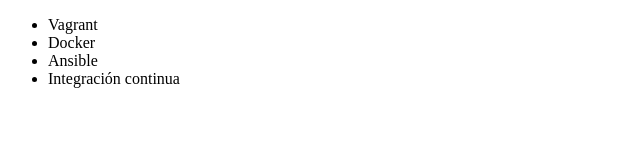
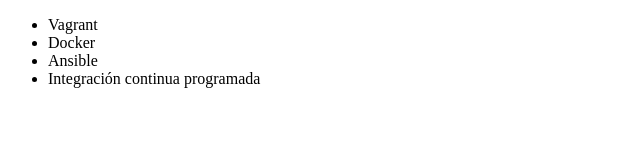
Before and after one commit to ernesto33184/Alura-Cursos, a plain HTML site: page index.html in a window 1280 px wide. Shown: the full height of the page, 0-640 px from the left. Drawn offline with Linux system fonts and the light colour scheme.

Commit message:
arreglado insercion de caracteres

```diff
--- a/index.html
+++ b/index.html
@@ -9,7 +9,7 @@
          <li> Vagrant </li>
          <li> Docker </li>
          <li> Ansible </li>
-         <li> Integración continua </li>
+         <li> Integración continua programada </li>
      </ul>
 </body>
 </html>
```
